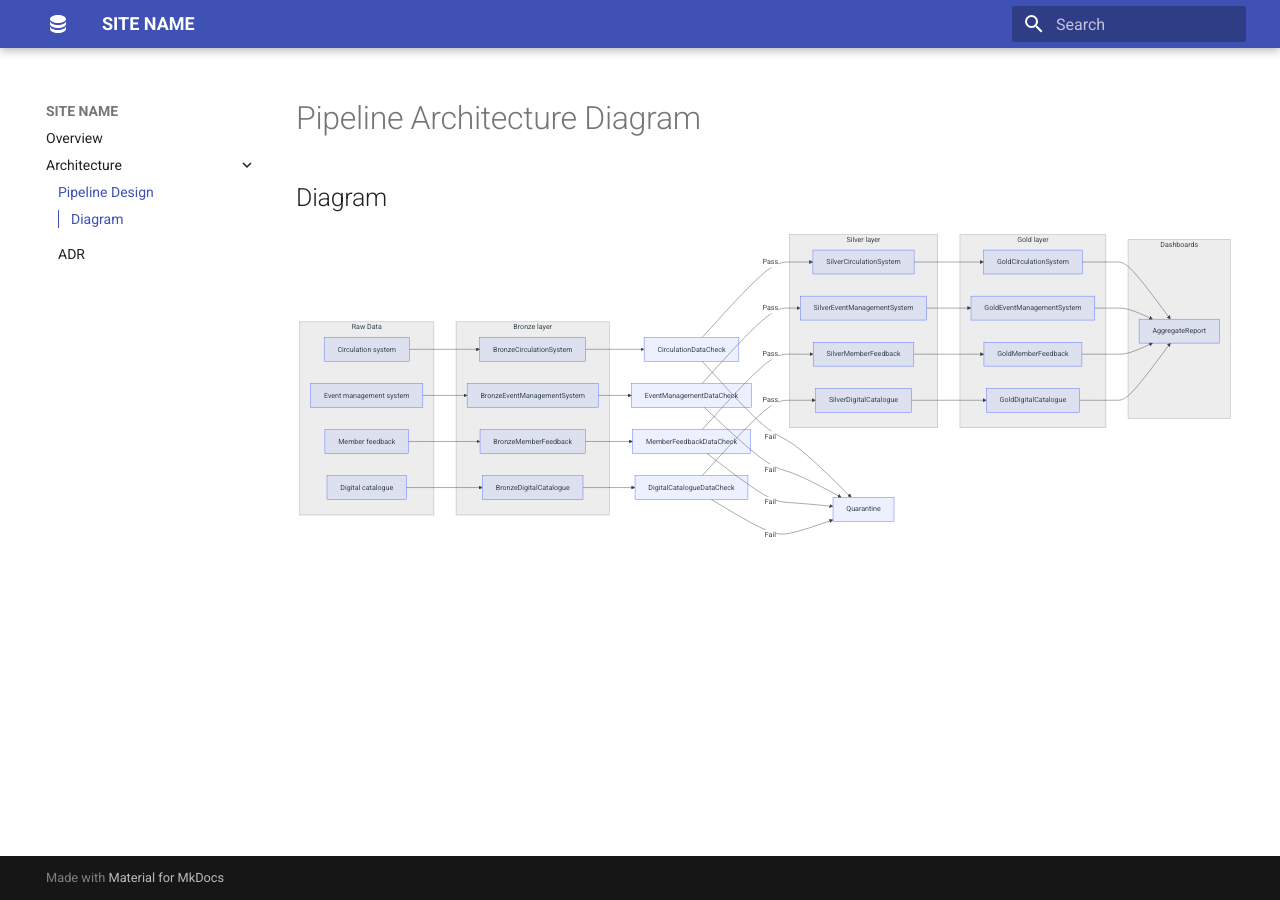
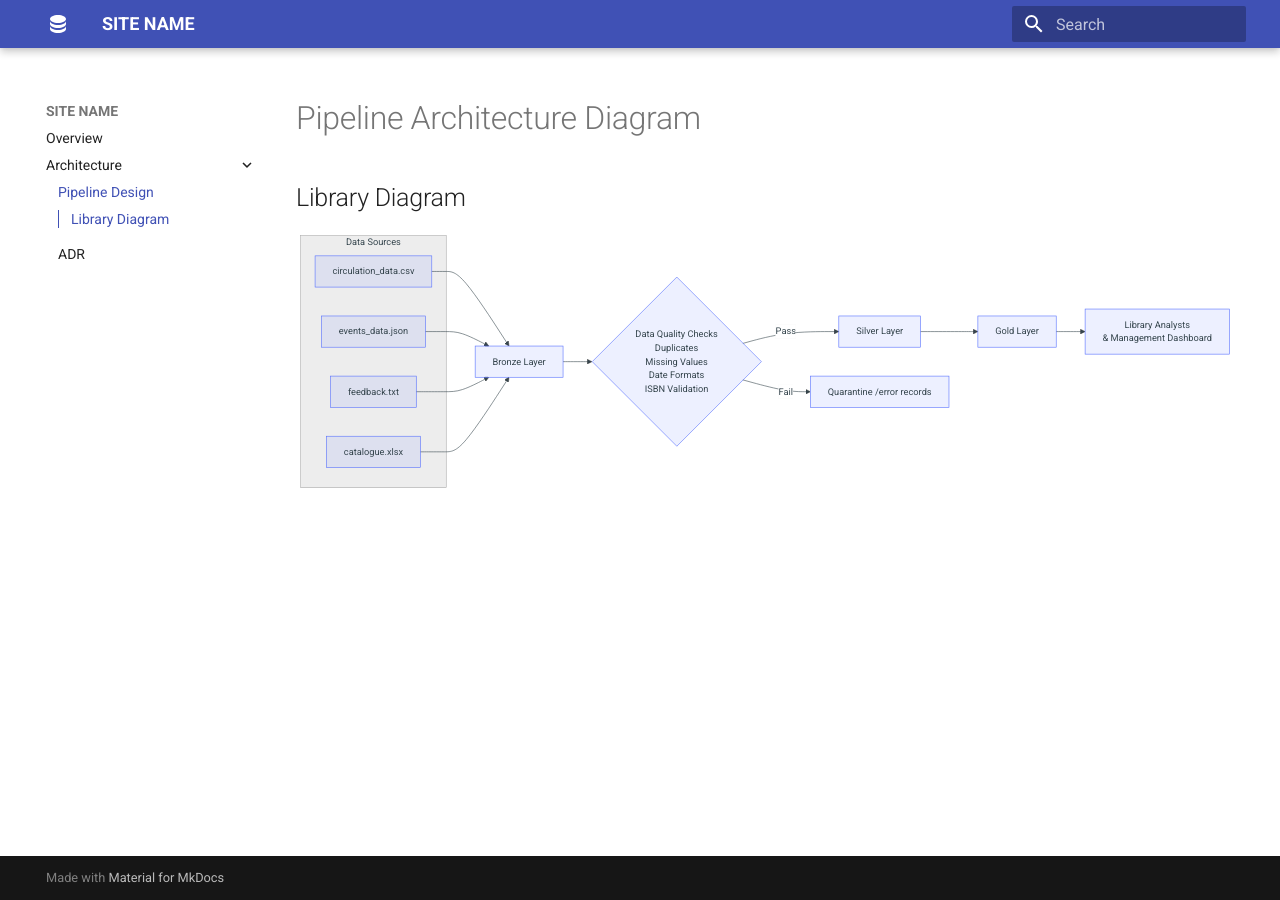
Before and after one commit to LeeScruby97/qa-library-pipeline, an MkDocs documentation site: the page built from docs/architecture/design-pipeline.md, in a window 1280 px wide. Built offline with MkDocs 1.6.1 and Material for MkDocs 9.7.7, drawn with Linux system fonts in a browser that asks for light colours; part of the change alters nothing that is shown.

Commit message:
Add docs site config and architecture diagram

````diff
--- a/docs/architecture/design-pipeline.md
+++ b/docs/architecture/design-pipeline.md
@@ -1,74 +1,37 @@
 # Pipeline Architecture Diagram
-## Diagram
+
+## Library Diagram
 
 ```mermaid
 flowchart LR
-    subgraph Raw["Raw Data"]
 
-        Circulation[Circulation system]
-        EventManagement[Event management system]
-        Feedback[Member feedback]
-        Catalogue[Digital catalogue]
-
+    subgraph Source["Data Sources"]
+        Source1[circulation_data.csv]
+        Source2[events_data.json]
+        Source3[feedback.txt]
+        Source4[catalogue.xlsx]
     end
 
-    Circulation --> BronzeCirculation
-    EventManagement --> BronzeEventManagement
-    Feedback --> BronzeFeedback
-    Catalogue --> BronzeCatalogue
+    Bronze[Bronze Layer]
 
-    subgraph Bronze["Bronze layer"]
+    Source1 --> Bronze
+    Source2 --> Bronze
+    Source3 --> Bronze
+    Source4 --> Bronze
 
-        BronzeCirculation[BronzeCirculationSystem]
-        BronzeEventManagement[BronzeEventManagementSystem]
-        BronzeFeedback[BronzeMemberFeedback]
-        BronzeCatalogue[BronzeDigitalCatalogue]
+    Check{"Data Quality Checks
+    Duplicates
+    Missing Values
+    Date Formats
+    ISBN Validation"}
 
-    end
-    BronzeCirculation --> CirculationDataCheck
-    CirculationDataCheck -->|Pass| SilverCirculation[Silver]
-    CirculationDataCheck -->|Fail| Quarantine[Quarantine]
+    Bronze --> Check
 
-    BronzeEventManagement --> EventManagementDataCheck
-    EventManagementDataCheck -->|Pass| SilverEventManagement[Silver]
-    EventManagementDataCheck -->|Fail| Quarantine[Quarantine]
+    Check -->|Pass| Silver[Silver Layer]
+    Check -->|Fail| Quarantine[Quarantine /error records]
 
-    BronzeFeedback --> MemberFeedbackDataCheck
-    MemberFeedbackDataCheck -->|Pass| SilverFeedback[Silver]
-    MemberFeedbackDataCheck -->|Fail| Quarantine[Quarantine]
+    Silver --> Gold[Gold Layer]
 
-    BronzeCatalogue --> DigitalCatalogueDataCheck
-    DigitalCatalogueDataCheck -->|Pass| SilverCatalogue[Silver]
-    DigitalCatalogueDataCheck -->|Fail| Quarantine[Quarantine]
-
-    subgraph Silver["Silver layer"]
-        SilverCirculation[SilverCirculationSystem]
-        SilverEventManagement[SilverEventManagementSystem]
-        SilverFeedback[SilverMemberFeedback]
-        SilverCatalogue[SilverDigitalCatalogue]
-    end
-
-    SilverCirculation -->GoldCirculation
-    SilverEventManagement --> GoldEventManagement
-    SilverFeedback --> GoldFeedback
-    SilverCatalogue --> GoldCatalogue
-
-    subgraph Gold["Gold layer"]
-        GoldCirculation[GoldCirculationSystem]
-        GoldEventManagement[GoldEventManagementSystem]
-        GoldFeedback[GoldMemberFeedback]
-        GoldCatalogue[GoldDigitalCatalogue]
-    end
-
-    GoldCirculation --> AggregateReport
-    GoldEventManagement --> AggregateReport
-    GoldFeedback --> AggregateReport
-    GoldCatalogue --> AggregateReport
-
-    subgraph Dashboard["Dashboards"]
-        AggregateReport[AggregateReport]
-    end
-
-
-
+    Gold --> Dashboard["Library Analysts
+    & Management Dashboard"]
 ```
````
